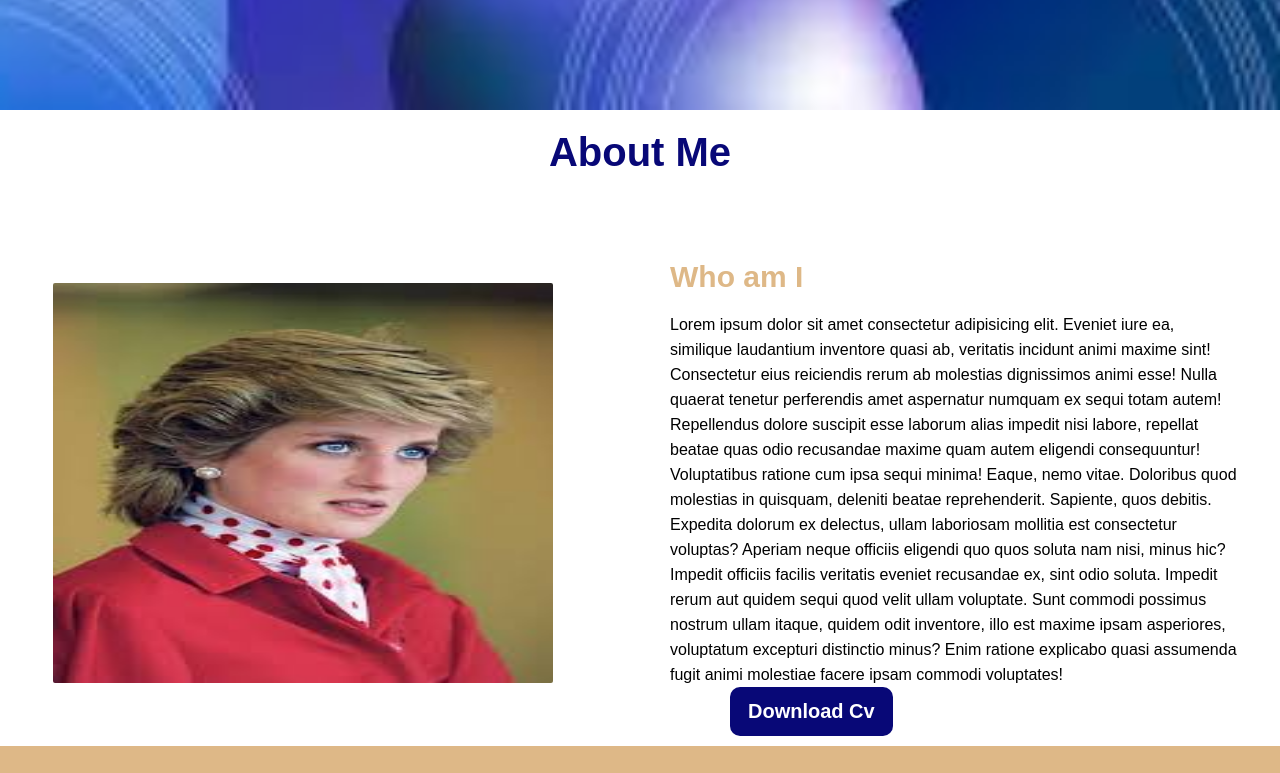
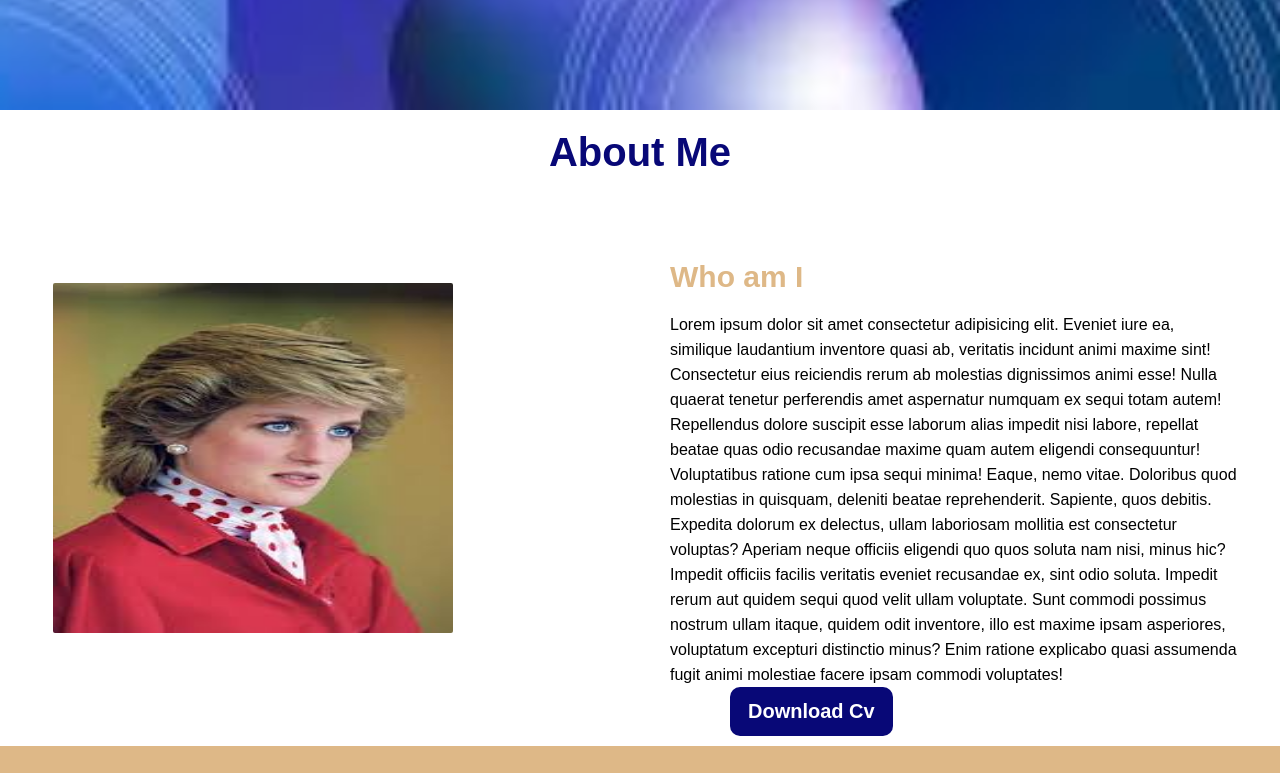
Before and after one commit to auma2022/phase_0_personal_project, a plain HTML site: page index.html in a window 1280 px wide. Shown: the part 840-1613 px from the top of the page. Drawn offline with Linux system fonts and the light colour scheme.

Commit message:
size the image

```diff
--- a/assets/css/styles.css
+++ b/assets/css/styles.css
@@ -132,8 +132,8 @@ cursor: pointer;
   padding-right: 40px;
 }
 .left2 img{
-  width: 500px;
-  height: 400px;
+  width: 400px;
+  height: 350px;
   border: solid transparent;
   border-radius: 5px;
 }
```
